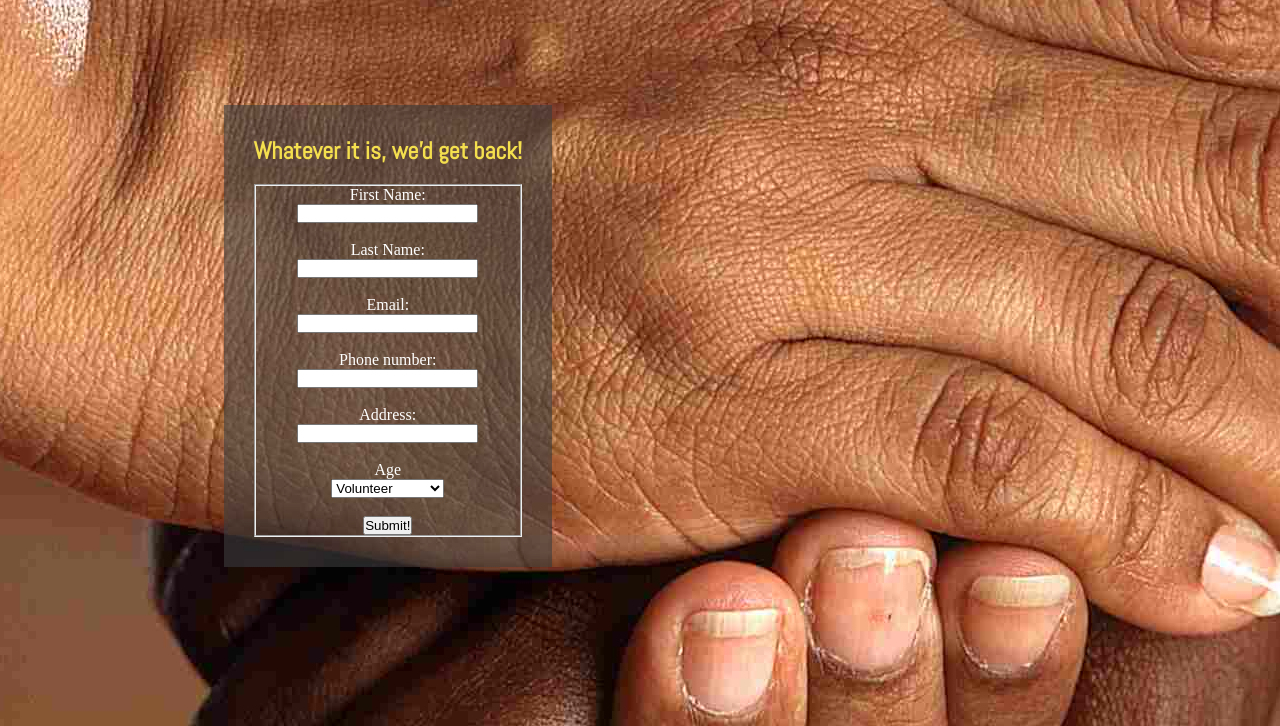
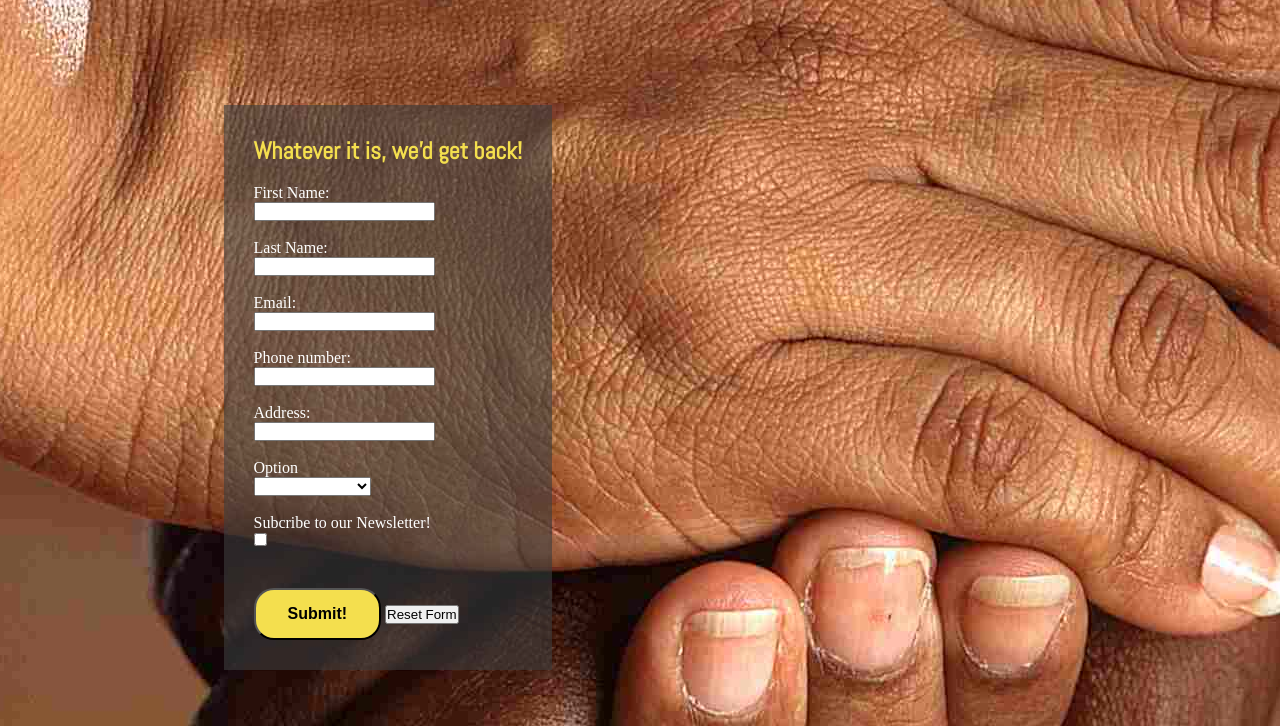
Before and after one commit to dcsndevs/haven-hub, a plain HTML site: page contact-us.html in a window 1280 px wide. Shown: the part 45-771 px from the top of the page. Drawn offline with Linux system fonts and the light colour scheme; a web font is replaced by a local one.

Commit message:
Style Contact us form, add required, syle button,and link to thankyou page

```diff
--- a/assets/css/style.css
+++ b/assets/css/style.css
@@ -114,6 +114,23 @@ h2 {
     position: relative;
 }
 
+.sub-button {
+    margin-top: 20px;
+    border-radius: 20px;
+    padding: 15px 32px 15px 32px;
+    text-align: center;
+    font-size: 100%;
+    background-color: #F4DF4EFF;
+    color: black;
+    font-weight: bold;
+
+}
+
+.sub-button:hover {
+    background-color: white;
+    color: #F4DF4EFF;
+}
+
 /* not in use */
 #form-main-banner {
     font-size: 100%;
--- a/contact-us.html
+++ b/contact-us.html
@@ -39,9 +39,9 @@
 
     <section>
 
-        <form id="form-main-banner2" action="#" method="post">
+        <form id="form-main-banner2" action="thank-you.html" method="post">
             <h1>Whatever it is, we'd get back!</h1><br>
-            <fieldset align="center">
+            <span align="center">
 
                 <label for="f_name">First Name:</label>
                 <br><input id="f_name" type="text" name="First_name" required>
@@ -67,15 +67,23 @@
                 <br>
                 <br>
 
-                <label for="age">Age</label><br>
-                <select id="option" name="choice">
-                    <option value="Volunteer">Volunteer</option>
+                <label for="option">Option</label><br>
+                <select id="option" name="reason" required>
+                    <option value=""> </option>
+                    <option value="client">Become a client</option>
                     <option value="Donate">Donate</option>
                     <option value="Property Lease">Property Lease</option>
+                    <option value="Volunteer">Volunteer</option>
+                </select>
+                <br><br>
+                <label class="subnewsletter">Subcribe to our Newsletter!</label>
+                <br>
+                <input type="checkbox">
 
-                </select>
-                <br><br><button type="submit" name="submit" color="red">Submit!</button>
-            </fieldset>
+
+                <br><br><button type="submit" name="submit" class="sub-button">Submit!</button>
+                <span><button type="reset" name="reset" class="reset-button">Reset Form</button></span>
+                </fieldset>
         </form>
 
     </section>
```
Also changed, not shown: assets/images/newdrop.png (added).
